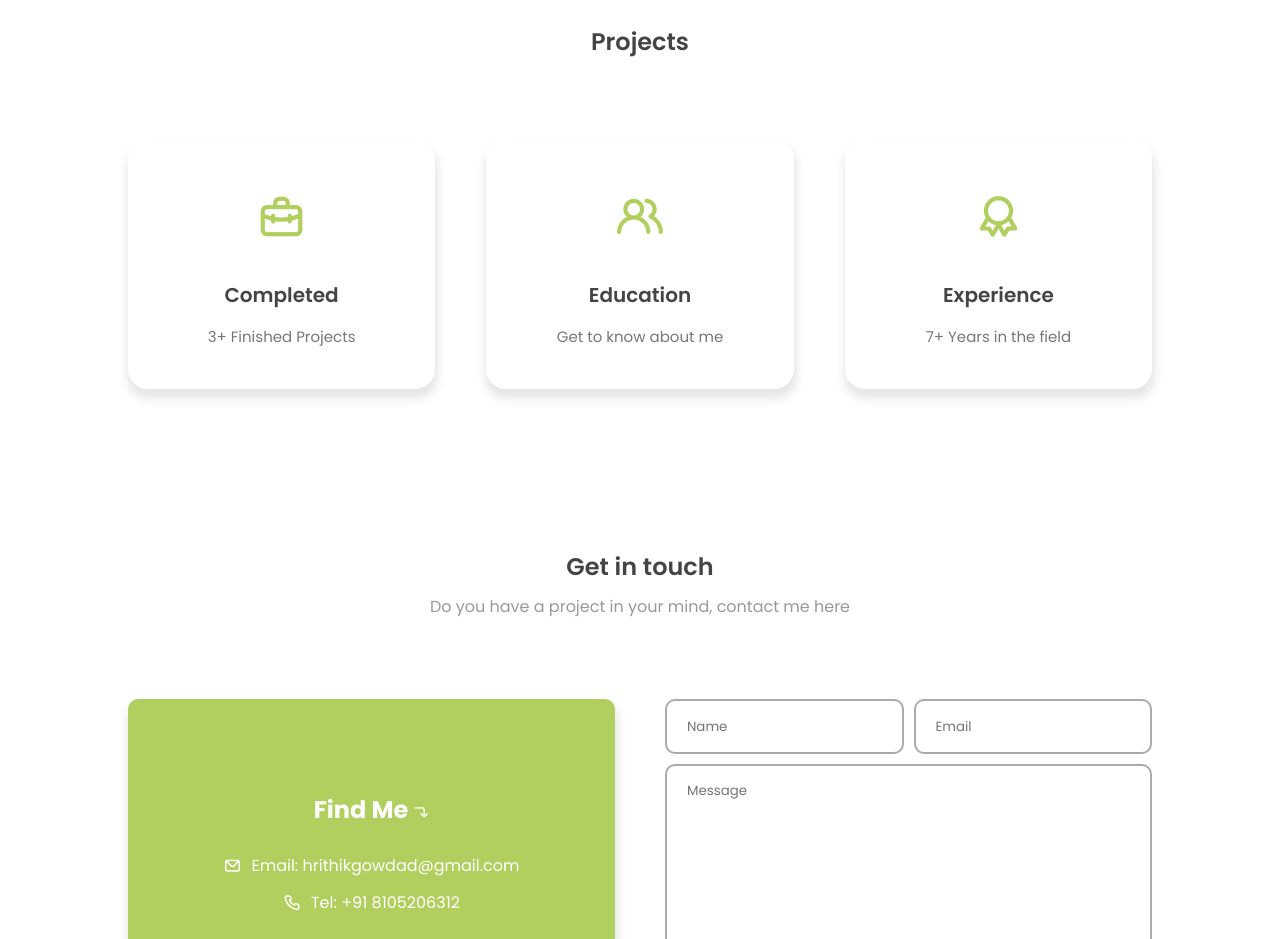
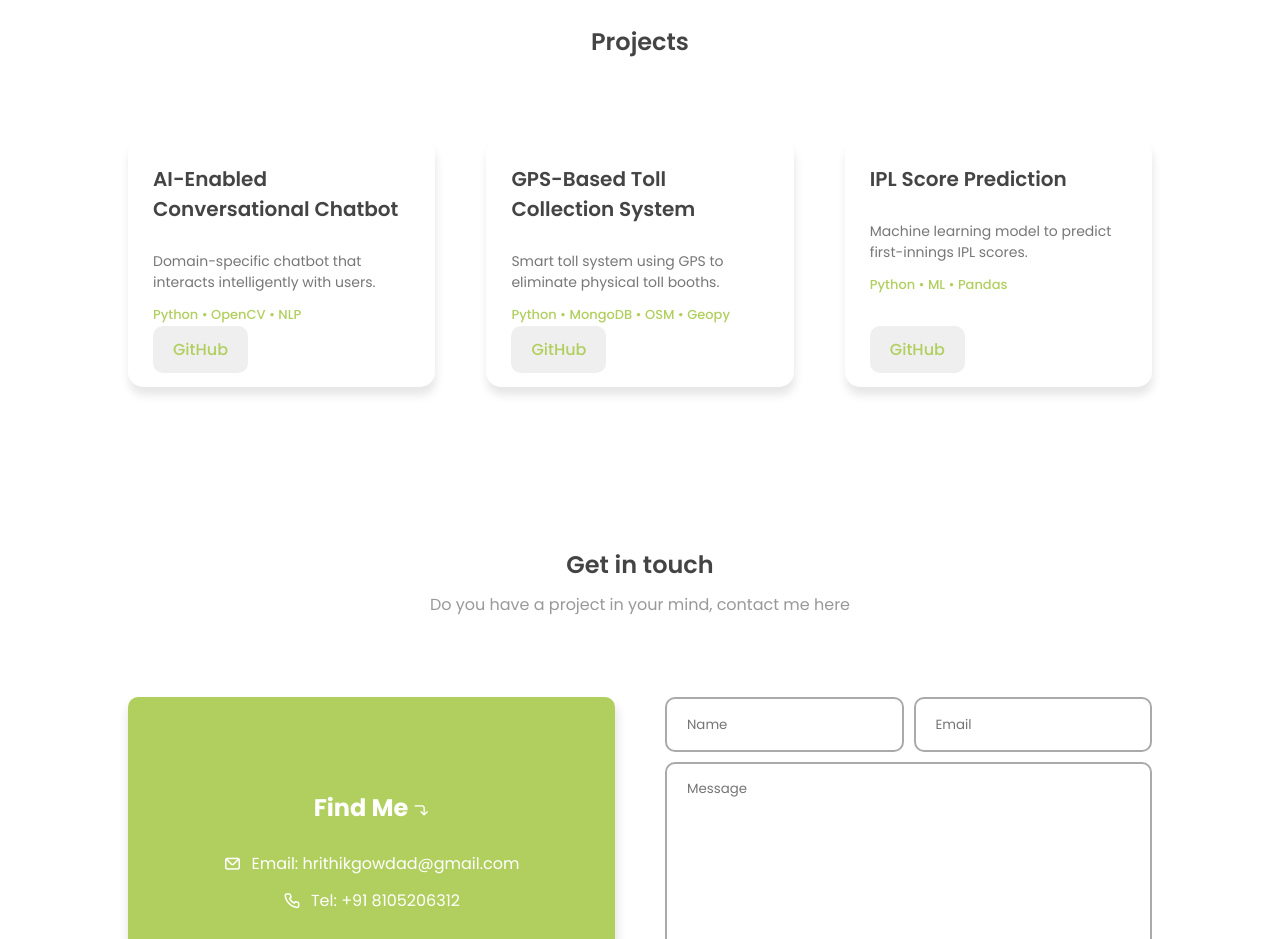
Before and after one commit to HrithikgowdaD/Portfolio, a plain HTML site: page index.html in a window 1280 px wide. Shown: the part 1460-2399 px from the top of the page. Drawn offline with nearby package versions, Linux system fonts and the light colour scheme.

Commit message:
added the projects on it

```diff
--- a/index.html
+++ b/index.html
@@ -174,22 +174,51 @@
                     <h1>Projects</h1>
                 </div>
                 <div class="project-container">
-                    <div class="project-box">
-                        <i class="uil uil-briefcase-alt"></i>
-                        <h3>Completed</h3>
-                        <label>3+ Finished Projects</label>
-                    </div>
-                    <div class="project-box">
-                        <i class="uil uil-users-alt"></i>
-                        <h3>Education</h3>
-                        <label>Get to know about me</label>
-                    </div>
-                    <div class="project-box">
-                        <i class="uil uil-award"></i>
-                        <h3>Experience</h3>
-                        <label>7+ Years in the field</label>
-                    </div>
-                </div>
+
+    <!-- Project 1 -->
+    <div class="project-card">
+        <h3>AI-Enabled Conversational Chatbot</h3>
+        <p>
+            Domain-specific chatbot that interacts intelligently with users.
+        </p>
+        <span class="tech">Python • OpenCV • NLP</span>
+        <div class="project-links">
+            <a href="https://github.com/HrithikgowdaD/AI-Enabled-Helpdesk" target="_blank" class="btn">
+                GitHub
+            </a>
+        </div>
+    </div>
+
+    <!-- Project 2 -->
+    <div class="project-card">
+        <h3>GPS-Based Toll Collection System</h3>
+        <p>
+            Smart toll system using GPS to eliminate physical toll booths.
+        </p>
+        <span class="tech">Python • MongoDB • OSM • Geopy</span>
+        <div class="project-links">
+            <a href="https://github.com/HrithikgowdaD/GPS-Fasttag-toll-navigation" target="_blank" class="btn">
+                GitHub
+            </a>
+        </div>
+    </div>
+
+    <!-- Project 3 -->
+    <div class="project-card">
+        <h3>IPL Score Prediction</h3>
+        <p>
+            Machine learning model to predict first-innings IPL scores.
+        </p>
+        <span class="tech">Python • ML • Pandas</span>
+        <div class="project-links">
+            <a href="https://github.com/HrithikgowdaD/IPL-Score-Prediction-ML" target="_blank" class="btn">
+                GitHub
+            </a>
+        </div>
+    </div>
+
+</div>
+
             </section>
 
             <!-- -------------- CONTACT BOX ---------------- -->
--- a/style.css
+++ b/style.css
@@ -811,6 +811,14 @@ footer{
     .project-box{
         width: 80%;
     }
+    .project-card {
+    width: 80%;
+}
+
+.project-card {
+    width: 100%;
+}
+
 
 }
 
@@ -875,3 +883,41 @@ footer{
   margin-left: 20px;
   margin-bottom: 30px;
 }
+
+
+
+
+.project-card {
+    background: var(--color-white);
+    padding: 25px;
+    border-radius: 15px;
+    width: 30%;
+    box-shadow: 1px 8px 10px var(--first-shadow-color);
+    display: flex;
+    flex-direction: column;
+    gap: 12px;
+    transition: transform 0.3s ease;
+}
+
+.project-card:hover {
+    transform: translateY(-8px);
+}
+
+.project-card h3 {
+    color: var(--text-color-second);
+}
+
+.project-card p {
+    font-size: 14px;
+    color: #777;
+}
+
+.tech {
+    font-size: 13px;
+    color: #b1cf5f;
+    font-weight: 500;
+}
+
+.project-links {
+    margin-top: auto;
+}
```
